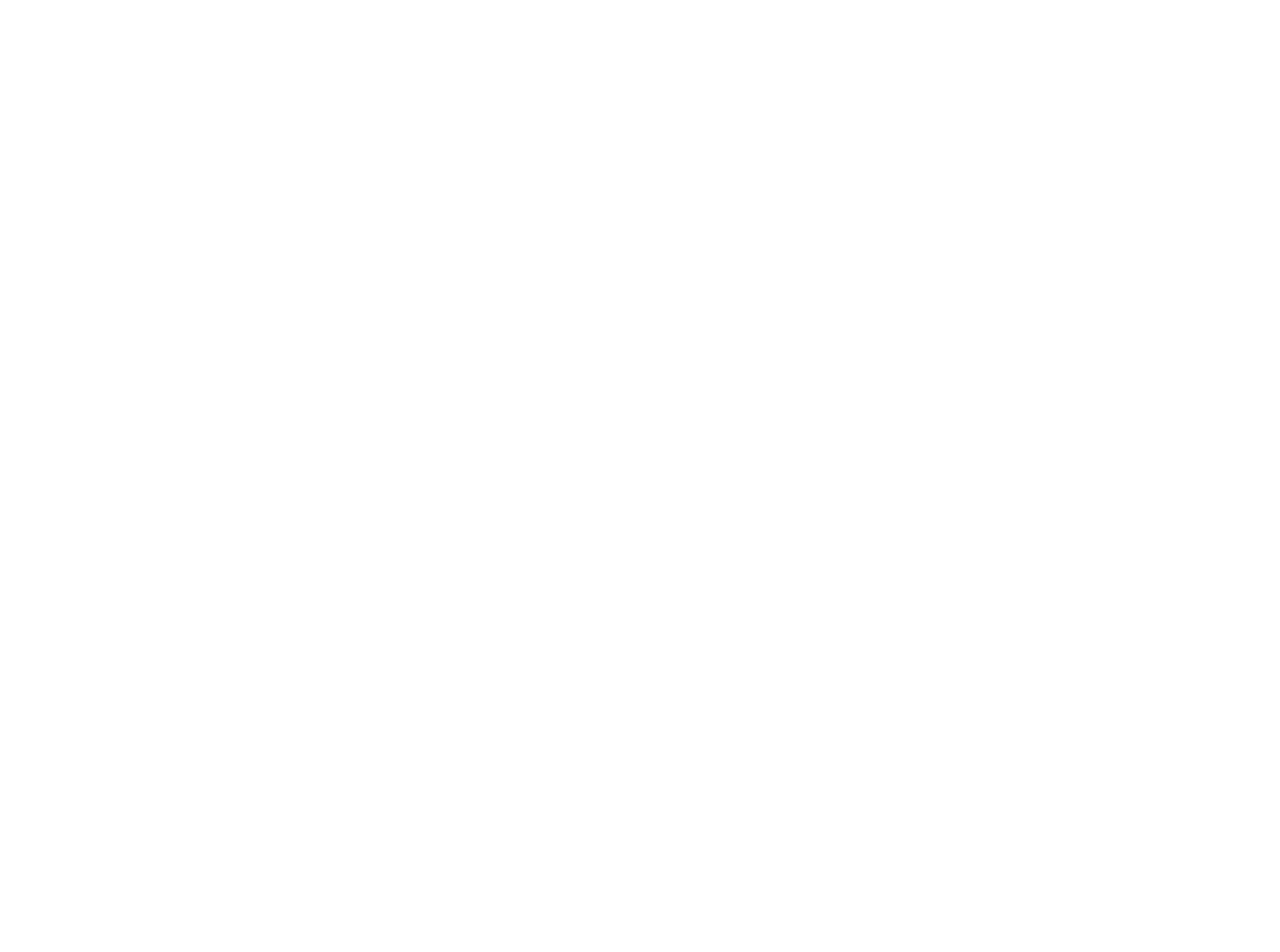
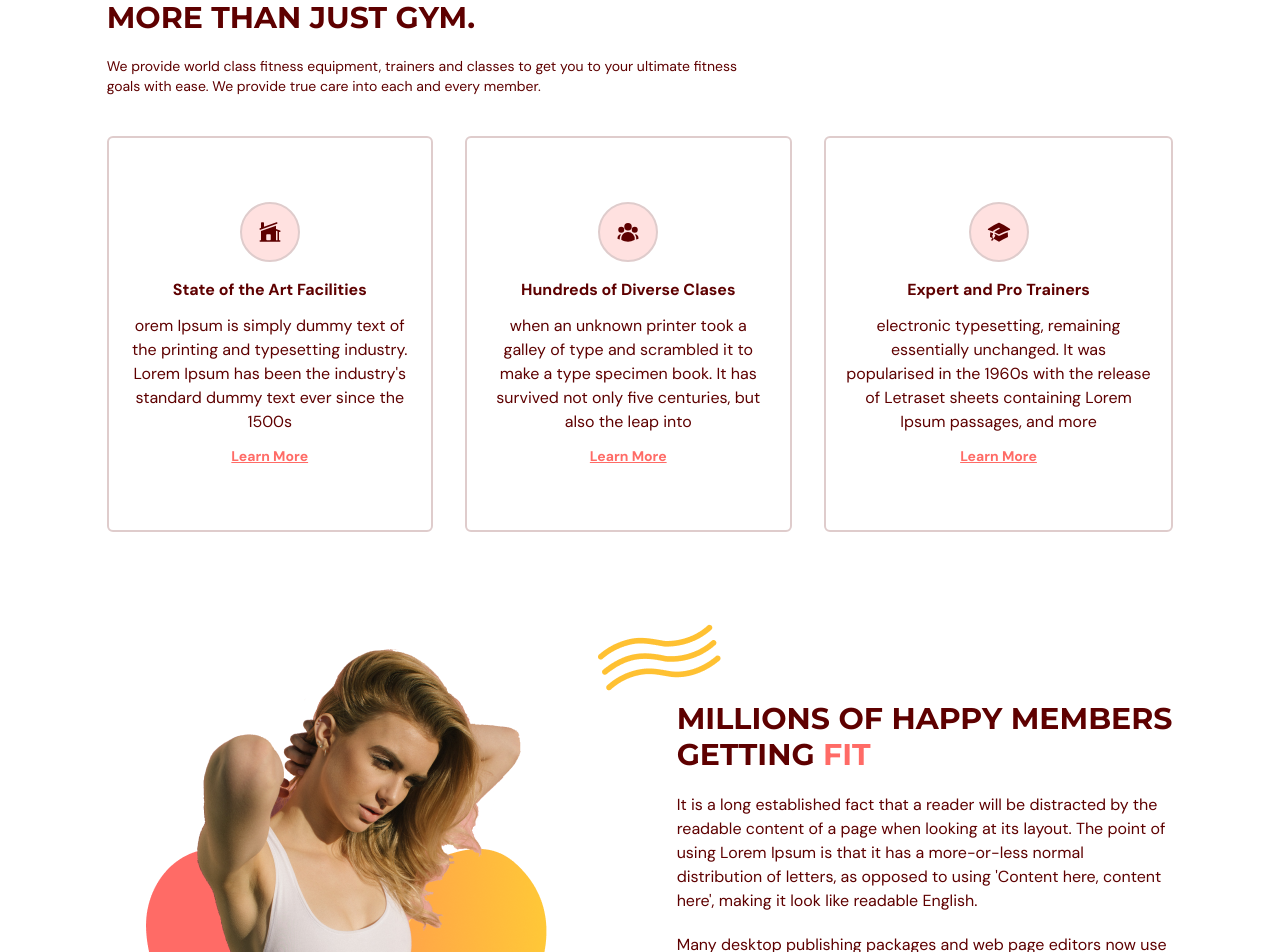
Before and after one commit to Mike5801/FitnessApp, a React (Vite) app in the folder fitness-app/: page / in a window 1280 px wide. Shown: the part 900-1852 px from the top of the page. Before the commit the page ends 823 px from the top, so only its background shows below. Built offline with nearby package versions, Linux system fonts and the light colour scheme.

Commit message:
add benefits page

```diff
--- a/fitness-app/src/App.tsx
+++ b/fitness-app/src/App.tsx
@@ -1,5 +1,6 @@
 import Navbar from "@/scenes/navbar";
 import Home from "@/scenes/home";
+import Benefits from "@/scenes/benefits";
 import { useEffect, useState } from "react";
 import { SelectedPage } from "@/shared/types";
 
@@ -28,6 +29,7 @@
         selectedPage={ selectedPage }
         setSelectedPage={ setSelectedPage }/>
         <Home setSelectedPage={ setSelectedPage } />
+        <Benefits setSelectedPage={ setSelectedPage } />
     </div>
   );
 };
--- /dev/null
+++ b/fitness-app/src/scenes/benefits/Benefit.tsx
@@ -0,0 +1,41 @@
+import { SelectedPage } from '@/shared/types';
+import AnchorLink from 'react-anchor-link-smooth-scroll';
+import { motion } from "framer-motion";
+
+const childVariant = {
+  hidden: { opacity: 0, scale: 0.9 },
+  visible: { opacity: 1, scale: 1 }
+}
+
+type Props = {
+  icon: JSX.Element;
+  title: string;
+  description: string;
+  setSelectedPage: (value: SelectedPage) => void;
+}
+
+const Benefit = ({ icon, title, description, setSelectedPage }: Props) => {
+  return (
+    <motion.div
+      className="mt-5 rounded-md border-2 border-gray-100 px-5 py-16 text-center"
+      variants={childVariant}
+    >
+      <div className="mb-4 flex justify-center">
+        <div className="rounded-full border-2 border-gray-100 bg-primary-100 p-4">
+          { icon }
+        </div>
+      </div>
+      <h4 className="font-bold">{ title }</h4>
+      <p className="my-3">{ description }</p>
+      <AnchorLink
+          className="text-sm font-bold text-primary-500 underline hover:text-secondary-500"
+          onClick={() => setSelectedPage(SelectedPage.ContactUs)}
+          href={`#${SelectedPage.ContactUs}`}
+        >
+          <p>Learn More</p>
+        </AnchorLink>
+    </motion.div>
+  )
+}
+
+export default Benefit
--- /dev/null
+++ b/fitness-app/src/scenes/benefits/index.tsx
@@ -0,0 +1,148 @@
+import ActionButton from "@/shared/ActionButton";
+import HText from "@/shared/HText";
+import { BenefitType, SelectedPage } from "@/shared/types"
+import { HomeModernIcon, UserGroupIcon, AcademicCapIcon } from "@heroicons/react/24/solid"
+import { motion } from "framer-motion";
+import Benefit from "./Benefit";
+import BenefitsPageGraphic from "@/assets/BenefitsPageGraphic.png";
+
+const benefits: Array<BenefitType> = [
+  {
+    icon: <HomeModernIcon className="h-6 w-6" />,
+    title: "State of the Art Facilities",
+    description: "orem Ipsum is simply dummy text of the printing and typesetting industry. Lorem Ipsum has been the industry's standard dummy text ever since the 1500s"
+  },
+  {
+    icon: <UserGroupIcon className="h-6 w-6" />,
+    title: "Hundreds of Diverse Clases",
+    description: "when an unknown printer took a galley of type and scrambled it to make a type specimen book. It has survived not only five centuries, but also the leap into"
+  },
+  {
+    icon: <AcademicCapIcon className="h-6 w-6" />,
+    title: "Expert and Pro Trainers",
+    description: "electronic typesetting, remaining essentially unchanged. It was popularised in the 1960s with the release of Letraset sheets containing Lorem Ipsum passages, and more"
+  },
+]
+
+const container = {
+  hidden: {},
+  visible: {
+    transition: { staggerChildren: 0.2 }
+  }
+}
+
+type Props = {
+    setSelectedPage: (value: SelectedPage) => void;
+}
+
+const Benefits = ({ setSelectedPage }: Props) => {
+  return (
+    <section
+        id="benefits"
+        className="mx-auto min-h-full w-5/6 py-20"
+    >
+      <motion.div
+        onViewportEnter={() => setSelectedPage(SelectedPage.Benefits)}
+      >
+        {/* HEADER */}
+        <motion.div
+          className="md:my-5 md:w-3/5"
+          initial="hidden"
+          whileInView="visible"
+          viewport={{ once: true, amount: 0.5 }}
+          transition={{ duration: 0.5 }}
+          variants={{
+            hidden: { opacity: 0, x: -50 },
+            visible: { opacity: 1, x: 0 }
+          }}
+        >
+          <HText>MORE THAN JUST GYM.</HText>
+          <p className="my-5 text-sm">
+            We provide world class fitness equipment, trainers and classes to
+            get you to your ultimate fitness goals with ease. We provide true
+            care into each and every member.
+          </p>
+        </motion.div>
+
+        {/* BENEFITS */}
+        <motion.div
+          className="md:flex items-center justify-between gap-8 mt-5"
+          initial="hidden"
+          whileInView="visible"
+          viewport={{ once: true, amount: 0.5 }}
+          variants={container}
+        >
+          {benefits.map((benefit: BenefitType) => (
+            <Benefit
+              key={ benefit.title }
+              icon={ benefit.icon }
+              title={ benefit.title }
+              description={ benefit.description }
+              setSelectedPage={ setSelectedPage }
+            />
+          ))}
+        </motion.div>
+
+        {/* GRAPHICS AND DESCRIPTION */}
+        <div className="mt-16 items-center justify-between gap-20 md:mt-28 md:flex">
+          {/* GRAPHIC */}
+          <img className="mx-auto" src={ BenefitsPageGraphic } alt="benefits-page-graphic" />
+
+          {/* DESCRIPTION */}
+          <div>
+            {/* TITLE */}
+            <div className="relative">
+              <div className="before:absolute before:-top-20 before:-left-20 before:z-[-1] before:content-abstractwaves">
+                <motion.div
+                  initial="hidden"
+                  whileInView="visible"
+                  viewport={{ once: true, amount: 0.5 }}
+                  transition={{ duration: 0.5 }}
+                  variants={{
+                    hidden: { opacity: 0, x: 50 },
+                    visible: { opacity: 1, x: 0 }
+                  }}
+                >
+                  <HText>
+                    MILLIONS OF HAPPY MEMBERS GETTING {" "}
+                    <span className="text-primary-500">FIT</span>
+                  </HText>
+                </motion.div>
+              </div>
+            </div>
+
+            {/* DESCRIPTION */}
+            <motion.div
+              initial="hidden"
+              whileInView="visible"
+              viewport={{ once: true, amount: 0.5 }}
+              transition={{ delay: 0.2, duration: 0.5 }}
+              variants={{
+                hidden: { opacity: 0, x: 50 },
+                visible: { opacity: 1, x: 0 }
+              }}
+            >
+              <p className="my-5">It is a long established fact that a reader will be distracted by the readable content of a page when looking at its layout.
+                The point of using Lorem Ipsum is that it has a more-or-less normal distribution of letters, as opposed to using 'Content here,
+                content here', making it look like readable English.</p>
+              <p className="mb-5">Many desktop publishing packages and web page editors now use Lorem Ipsum as their default model text, and a search for 'lorem
+                ipsum' will uncover many web sites still in their infancy. Various versions have evolved over the years, sometimes by accident,
+                sometimes on purpose (injected humour and the like).</p>
+            </motion.div>
+
+            {/* BUTTON */}
+            <div className="relative mt-16">
+              <div className="before:absolute before:-bottom-20 before:right-20 before:z-[-1] before:content-sparkles">
+                <ActionButton setSelectedPage={ setSelectedPage }>
+                  Join Now
+                </ActionButton>
+              </div>
+            </div>
+          </div>
+        </div>
+      </motion.div>
+    </section>
+  )
+}
+
+export default Benefits
--- /dev/null
+++ b/fitness-app/src/shared/HText.tsx
@@ -0,0 +1,14 @@
+import React from 'react'
+
+type Props = {
+    children: React.ReactNode
+}
+
+const HText = ({ children }: Props) => {
+  return (
+    <h1 className="basis-3/5 font-montserrat text-3xl font-bold">{ children }</h1>
+
+  )
+}
+
+export default HText
--- a/fitness-app/src/shared/types.ts
+++ b/fitness-app/src/shared/types.ts
@@ -4,3 +4,9 @@
     OurClasses = "ourclasses",
     ContactUs = "contactus"
 }
+
+export interface BenefitType {
+    icon: JSX.Element;
+    title: string;
+    description: string;
+}
```
